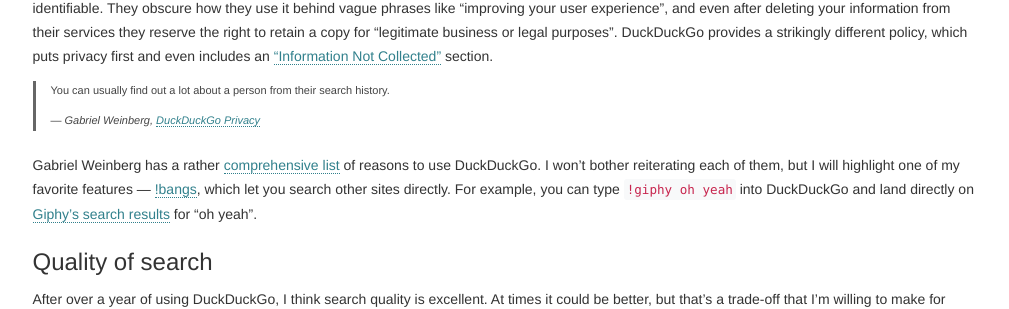
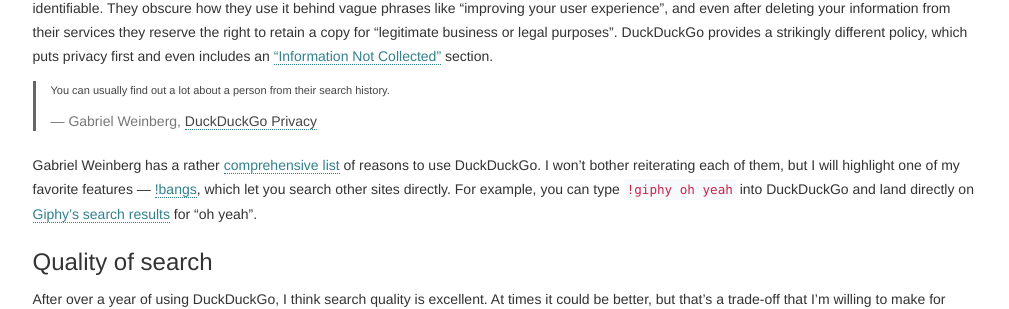
Before and after one commit to jessesquires/jessesquires.com, a Jekyll site: the page built from _posts/2018-02-25-replacing-google-with-duckduckgo.md, in a window 1280 px wide and 900 px high, scrolled down 1298 px. Shown: the part 146-455 px from the top of the window, without its empty margins (135-1144 px from the left). Built offline with Jekyll 4.4.1, drawn with Linux system fonts in a browser that asks for light colours; nearby versions of some CDN libraries; library files that are not in the unit come from our copies.

Commit message:
fix duckduckgo blockquote

```diff
--- a/_posts/2018-02-25-replacing-google-with-duckduckgo.md
+++ b/_posts/2018-02-25-replacing-google-with-duckduckgo.md
@@ -32,7 +32,7 @@
 
 > You can usually find out a lot about a person from their search history.
 >
-> &mdash; *Gabriel Weinberg, [DuckDuckGo Privacy](https://duckduckgo.com/privacy#s2)*
+> <footer class="blockquote-footer">Gabriel Weinberg, <a href="https://duckduckgo.com/privacy#s2">DuckDuckGo Privacy</a></footer>
 
 Gabriel Weinberg has a rather [comprehensive list](https://www.quora.com/Why-should-I-use-DuckDuckGo-instead-of-Google) of reasons to use DuckDuckGo. I won't bother reiterating each of them, but I will highlight one of my favorite features &mdash; [!bangs](https://duckduckgo.com/bang), which let you search other sites directly. For example, you can type `!giphy oh yeah` into DuckDuckGo and land directly on [Giphy's search results](https://giphy.com/search/oh-yeah) for "oh yeah".
 
```
